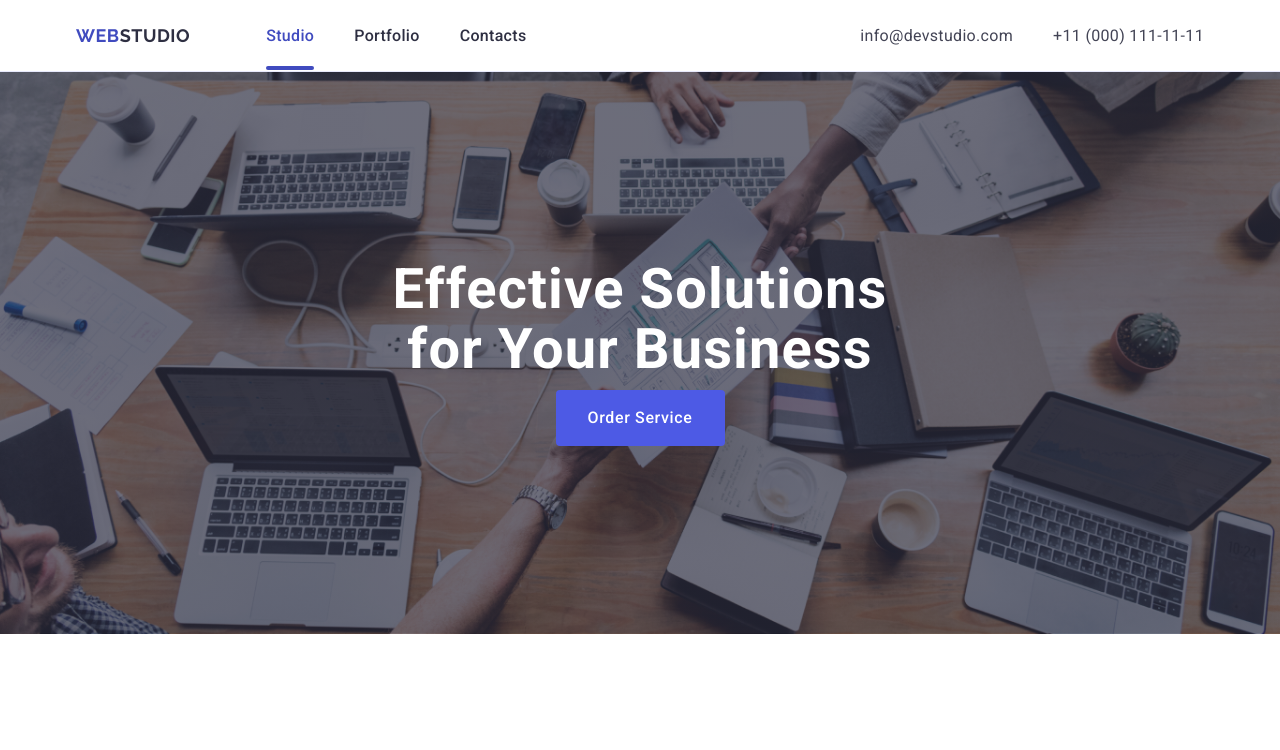
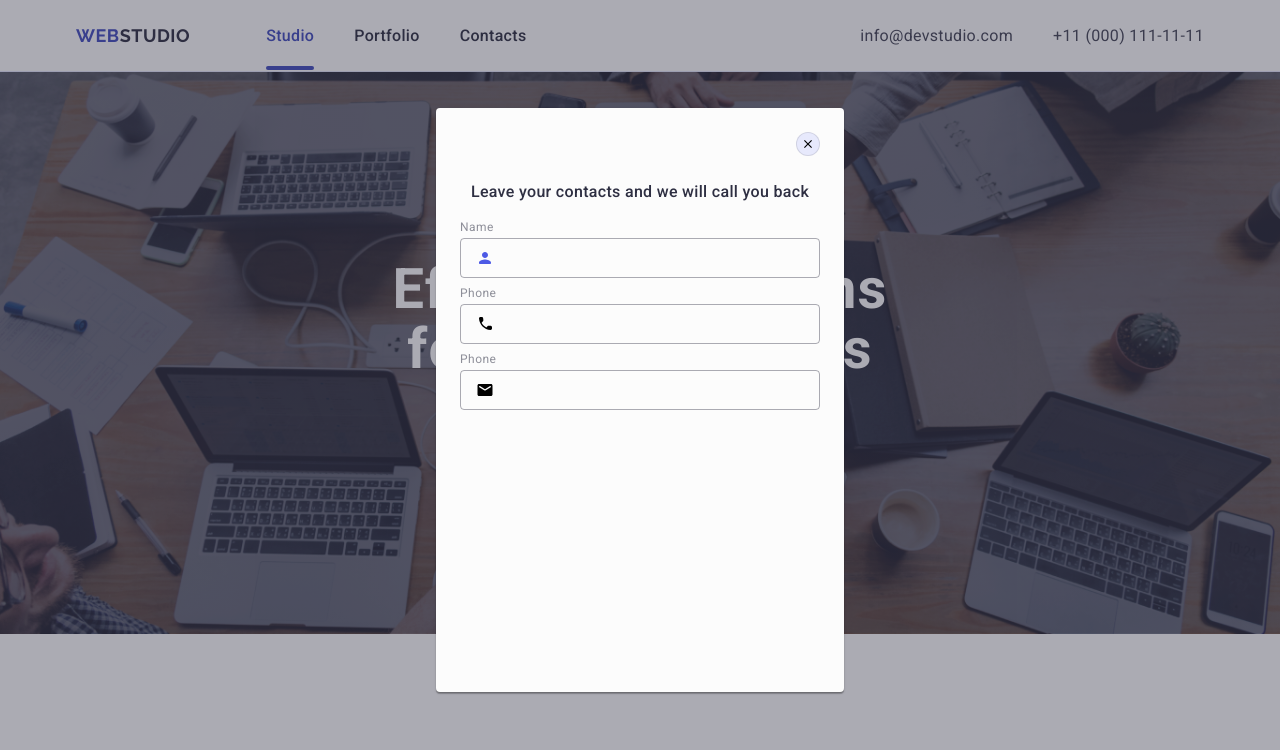
Before and after one commit to damlaerzan/goit-markup-hw-05, a plain HTML site: page index.html in a window 1280 px wide. Shown: the top 750 px of the page. Drawn offline with Linux system fonts and the light colour scheme.

Commit message:
modal pencere oluşturma

```diff
--- a/css/style.css
+++ b/css/style.css
@@ -532,3 +532,94 @@ address {
 .button-svg {
   margin-left: 16px;
 }
+
+.modal-container {
+  position: fixed;
+  top: 0;
+  left: 0;
+  width: 100%;
+  height: 100%;
+  background-color: rgba(46, 47, 66, 0.4);
+  transition: opacity 250ms cubic-bezier(0.4, 0, 0.2, 1);
+  visibility: 250ms cubic-bezier(0.4, 0, 0.2, 1);
+}
+.modal {
+  position: absolute;
+  top: 50%;
+  left: 50%;
+  transform: translate(-50%, -50%);
+  width: 408px;
+  min-height: 584px;
+  background: #fcfcfc;
+  box-shadow: 0px 1px 1px rgba(0, 0, 0, 0.14), 0px 1px 3px rgba(0, 0, 0, 0.12),
+    0px 2px 1px rgba(0, 0, 0, 0.2);
+  border-radius: 4px;
+  transition: transform 250ms cubic-bezier(0.4, 0, 0.2, 1);
+  padding: 72px 24px 24px 24px;
+}
+.modal-button {
+  position: absolute;
+  top: 24px;
+  right: 24px;
+  width: 24px;
+  height: 24px;
+  border-radius: 50%;
+  display: flex;
+  align-items: center;
+  justify-content: center;
+  background-color: #e7e9fc;
+  border: 1px solid rgba(0, 0, 0, 0.1);
+  padding: 0;
+  cursor: pointer;
+  transition: background-color 250ms cubic-bezier(0.4, 0, 0.2, 1),
+    250ms cubic-bezier(0.4, 0, 0.2, 1);
+}
+.modal-button:hover,
+.modal-button:focus {
+  background-color: #404bbf;
+  border: none;
+  fill: #ffffff;
+}
+.modal-svg {
+  transition: fill 250ms cubic-bezier(0.4, 0, 0.2, 1);
+}
+.modal-text {
+  font-weight: 500;
+  font-size: 16px;
+  line-height: 1.5;
+  text-align: center;
+  letter-spacing: 0.02em;
+  color: #2e2f42;
+  margin-bottom: 16px;
+}
+.form-div {
+  margin-bottom: 8px;
+}
+.form-label {
+  font-size: 12px;
+  line-height: 1.17;
+  letter-spacing: 0.04em;
+  color: #8e8f99;
+  display: block;
+  margin-bottom: 4px;
+}
+.input-icon-container {
+  position: relative;
+}
+.form-input {
+  width: 100%;
+  height: 40px;
+  border: 1px solid rgba(46, 47, 66, 0.4);
+  border-radius: 4px;
+  background-color: transparent;
+  padding-left: 38px;
+  outline: transparent;
+  transition: border-color 250ms cubic-bezier(0.4, 0, 0.2, 1);
+}
+.input-icons {
+  position: absolute;
+  top: 50%;
+  left: 16px;
+  transform: translateY(-50%);
+  transition: fill 250ms cubic-bezier(0.4, 0, 0.2, 1);
+}
--- a/index.html
+++ b/index.html
@@ -14,7 +14,7 @@
       rel="stylesheet"
     />
     <link href="modern-normalize.min.css" rel="modern-normalize.min.css" />
-    <title>homework 3</title>
+    <title>homework 5</title>
     <link rel="stylesheet" type="text/css" href="css/style.css" />
   </head>
   <body>
@@ -469,23 +469,89 @@
         <div class="form-container">
           <p class="form-text">Subscribe</p>
           <form class="form">
-            <label class="label">
+            <label class="label" for="email">
               <input
                 class="email-input"
                 name="email-text"
                 type="email"
-                placeholder="E-posta"
+                placeholder="E-mail"
+                id="email"
               />
             </label>
-            <button class="form-button">
+            <button class="form-button" type="submit">
               Subscribe
-              <svg class="button-svg" width="24" height="24">
-                <use href="./images/button.svg# icon-icon-send"></use>
+              <svg width="24" height="24" class="button-svg">
+                <use href="./images/send-icon.svg#icon-icon-send"></use>
               </svg>
             </button>
           </form>
         </div>
       </div>
     </footer>
+
+    <!-- MODAL PENCERE KISMI-->
+    <div class="modal-container">
+      <div class="modal">
+        <button type="button" class="modal-button">
+          <svg width="8px" height="8px" class="modal-svg">
+            <use href="./images/close.svg#icon-close-black-18dp-2-1"></use>
+          </svg>
+        </button>
+        <p class="modal-text">Leave your contacts and we will call you back</p>
+        <form>
+          <div class="form-div">
+            <label class="form-label">Name</label>
+            <div class="input-icon-container">
+              <input
+                class="form-input"
+                type="text"
+                id="user-name"
+                name="user-name"
+                type="text"
+              />
+              <svg class="input-icons" width="18" height="24">
+                <use
+                  href="./images/sign-icons.svg#icon-person-black-18dp-1"
+                ></use>
+              </svg>
+            </div>
+          </div>
+          <div class="form-div">
+            <label class="form-label" for="user-phone">Phone</label>
+            <div class="input-icon-container">
+              <input
+                class="form-input"
+                type="text"
+                id="user-phone"
+                name="user-phone"
+                type="text"
+              />
+              <svg class="input-icons" width="18" height="24">
+                <use
+                  href="./images/sign-icons.svg#icon-phone-black-18dp-1"
+                ></use>
+              </svg>
+            </div>
+          </div>
+          <div class="form-div">
+            <label class="form-label" for="user-phone"> Phone</label>
+            <div class="input-icon-container">
+              <input
+                class="form-input"
+                type="text"
+                id="user-email"
+                name="user-email"
+                type="text"
+              />
+              <svg class="input-icons" width="18" height="24">
+                <use
+                  href="./images/sign-icons.svg#icon-email-black-18dp-1"
+                ></use>
+              </svg>
+            </div>
+          </div>
+        </form>
+      </div>
+    </div>
   </body>
 </html>
```
Also changed, not shown: images/close.svg (added), images/send-icon.svg (renamed from images/button.svg), images/sign-icons.svg (added).
